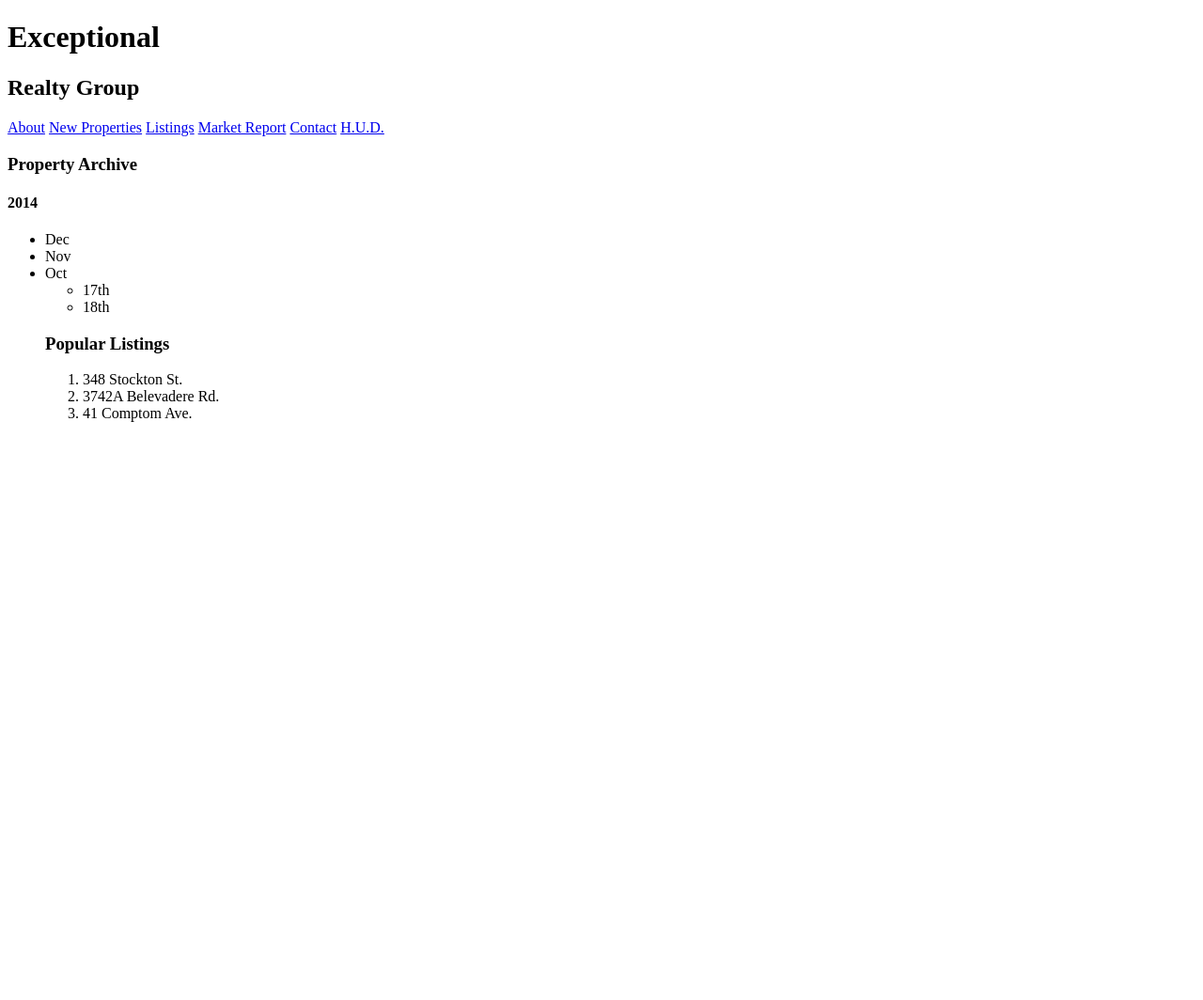
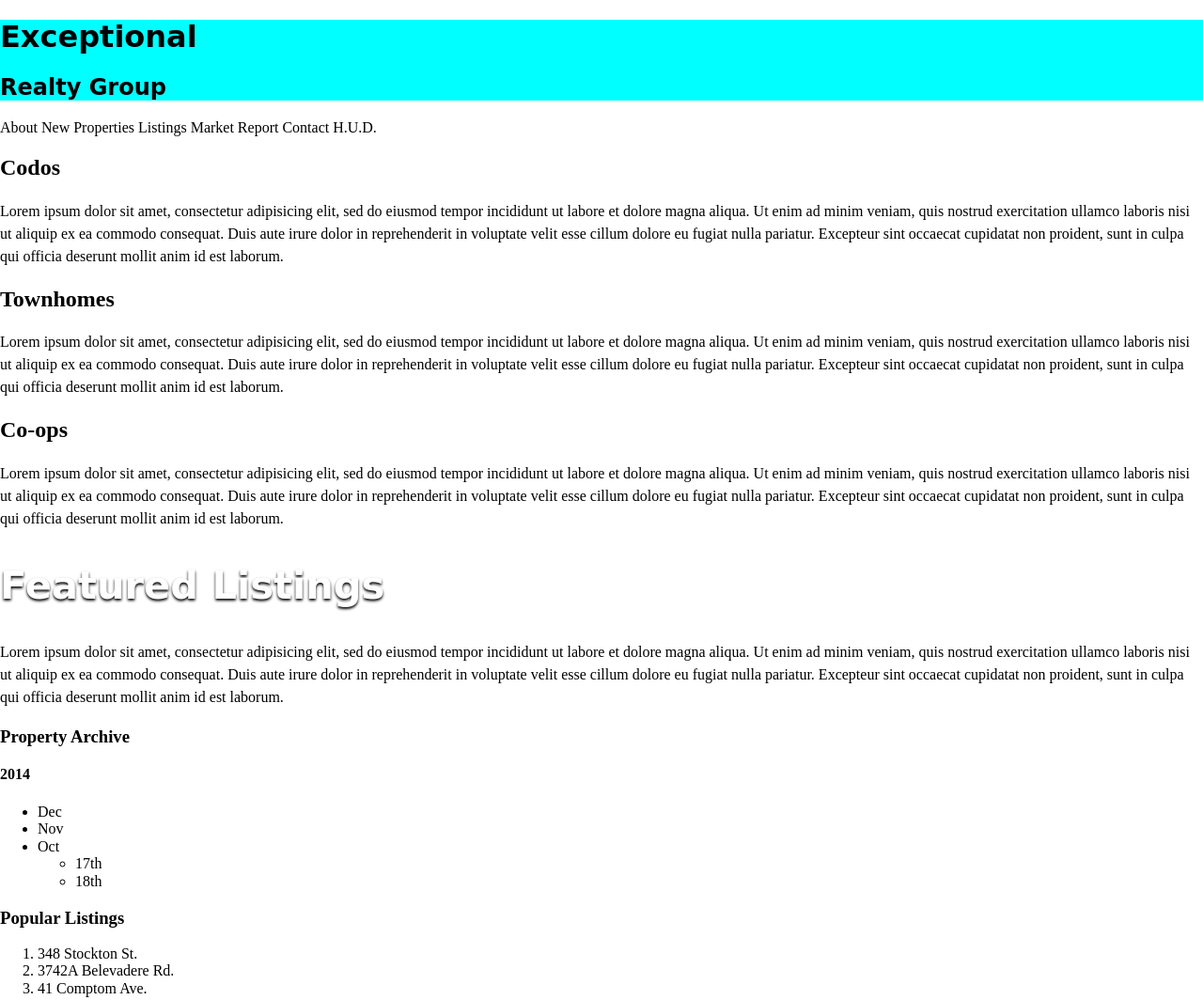
Before and after one commit to m00se333/exceptional_realty, a plain HTML site: page real_estate_listings.html in a window 1280 px wide. Shown: the whole page at 94% size. Before the commit the page ends 800 px from the top, so only its background shows below. Drawn offline with nearby package versions, Linux system fonts and the light colour scheme; a web font is replaced by a local one.

Commit message:
Add style sheet and link/logo style practice

```diff
--- a/real_estate_listings.html
+++ b/real_estate_listings.html
@@ -3,20 +3,76 @@
   <head>
     <meta charset="UTF-8">
     <title>Exceptional Reality Group - Luxury Homes - Listings</title>
+    <link rel="stylesheet" href="https://cdnjs.cloudflare.com/ajax/libs/normalize/3.0.3/normalize.min.css">
+    <link rel="stylesheet" href="style/style.css">
+    <script src="https://cdnjs.cloudflare.com/ajax/libs/modernizr/2.8.3/modernizr.min.js"></script>
  </head>
  <body>
+  <div id="logo">
    <h1>Exceptional</h1>
     <h2>Realty Group</h2>
-     <a href="index.html">About</a>
+  </div>
+    <nav id="details">
+    <a href="index.html">About</a>
     <a href="new_properties.html">New Properties</a>
     <a href="real_estate_listings.html">Listings</a>
     <a href="market-report.html">Market Report</a>
     <a href="contact.html">Contact</a>
     <a href="http://hud.gov" target="_blank">H.U.D.</a>
+    </nav>
+
+    <h2>Codos</h2>
+
+      <section>
+        <p>Lorem ipsum dolor sit amet, consectetur adipisicing elit, sed do eiusmod
+        tempor incididunt ut labore et dolore magna aliqua. Ut enim ad minim veniam,
+        quis nostrud exercitation ullamco laboris nisi ut aliquip ex ea commodo
+        consequat. Duis aute irure dolor in reprehenderit in voluptate velit esse
+        cillum dolore eu fugiat nulla pariatur. Excepteur sint occaecat cupidatat non
+        proident, sunt in culpa qui officia deserunt mollit anim id est laborum.
+        </p>
+      </section>
+
+    <h2>Townhomes</h2>
+
+      <section>
+        <p>Lorem ipsum dolor sit amet, consectetur adipisicing elit, sed do eiusmod
+        tempor incididunt ut labore et dolore magna aliqua. Ut enim ad minim veniam,
+        quis nostrud exercitation ullamco laboris nisi ut aliquip ex ea commodo
+        consequat. Duis aute irure dolor in reprehenderit in voluptate velit esse
+        cillum dolore eu fugiat nulla pariatur. Excepteur sint occaecat cupidatat non
+        proident, sunt in culpa qui officia deserunt mollit anim id est laborum.
+        </p>
+      </section>
+
+    <h2>Co-ops</h2>
+
+      <section>
+        <p>Lorem ipsum dolor sit amet, consectetur adipisicing elit, sed do eiusmod
+        tempor incididunt ut labore et dolore magna aliqua. Ut enim ad minim veniam,
+        quis nostrud exercitation ullamco laboris nisi ut aliquip ex ea commodo
+        consequat. Duis aute irure dolor in reprehenderit in voluptate velit esse
+        cillum dolore eu fugiat nulla pariatur. Excepteur sint occaecat cupidatat non
+        proident, sunt in culpa qui officia deserunt mollit anim id est laborum.
+        </p>
+    </section>
+
+    <h2 class="milk-text">Featured Listings</h2>
+
+    <section>
+      <p>Lorem ipsum dolor sit amet, consectetur adipisicing elit, sed do eiusmod
+      tempor incididunt ut labore et dolore magna aliqua. Ut enim ad minim veniam,
+      quis nostrud exercitation ullamco laboris nisi ut aliquip ex ea commodo
+      consequat. Duis aute irure dolor in reprehenderit in voluptate velit esse
+      cillum dolore eu fugiat nulla pariatur. Excepteur sint occaecat cupidatat non
+      proident, sunt in culpa qui officia deserunt mollit anim id est laborum.
+      </p>
+    </section>
 
     <h3>Property Archive</h3>
     <h4>2014</h4>
     <!-- unordered list -->
+     <section>
       <ul>
         <li>Dec</li>
         <li>Nov</li>
@@ -26,13 +82,16 @@
             <li>18th</li>
           </ul>
         </li>
+      </section>
     <!-- ordered list -->
+    <section>
     <h3>Popular Listings</h3>
     <ol>
       <li>348 Stockton St.</li>
       <li>3742A Belevadere Rd.</li>
       <li>41 Comptom Ave.</li>
     </ol>
+    </section>
 
  </body>
 </html>
--- /dev/null
+++ b/style/style.css
@@ -0,0 +1,74 @@
+/* This is a comment in CSS */
+@import url(https://fonts.googleapis.com/css?family=Elsie+Swash+Caps:400,900);
+@import url(https://fonts.googleapis.com/css?family=Clicker+Script);
+/* css suyntax:
+selector {
+  property: value;
+  property: value;
+}
+*/
+
+/* Type Selector: */
+
+p {
+  font-size 1em;
+  line-height: 1.5em; /* 1 em = 16px */
+}
+
+figcaption {
+  font-weight: normal;
+  font-size: 0.75em;
+  line-height: 1.5em;
+  font-family: Georgia, "Times New Roman", serif;
+  /* font: normal 0.75em/1.5em Georgia, "Times New Roman", serif;
+      this is how you would write all the above on one line. */
+  font: normal 0.75em/1.5em "Elsie Swash Caps", cursive;
+  color: #09AF11; /* rgba(127, 21, 25,1) nice red color*/
+  text-align: right;
+}
+
+/* Class Selector (applied to as many elements as you like) */
+
+.milk-text {/* selects elements with class "milk-text" */
+  font: bold 2.6em "Elsie Swash Caps", cursive;
+  color: white;
+  text-shadow: 0 2px 3px #000;
+}
+
+/* ID selector (apply to only one unique element per page) */
+
+#logo { /* select elements with the id equal to logo */
+  background: aqua
+}
+
+/* Decendant Selector */
+
+#logo h1 { /* selects <h1> if inside the id="logo" */
+font-family: "Clicker Script", cursive;
+}
+
+#logo h2 {
+  font-family: "Elsie Swash Caps", cursive;
+}
+
+/* Pseudo Class Selector */
+
+#details a:link {
+  color: black;
+  text-decoration: none;
+}
+
+#details a:visited {
+  color: green;
+  text-decoration:  none;
+}
+
+#details a:hover {
+  color: red;
+  text-decoration: underline;
+}
+
+#details a:active {
+  color: aqua;
+  text-decoration: underline
+}
```
Also changed, not shown: contact.html (+9 -5 lines), index.html (+6 -1 lines), market-report.html (+7 -0 lines), new_properties.html (+10 -5 lines).
